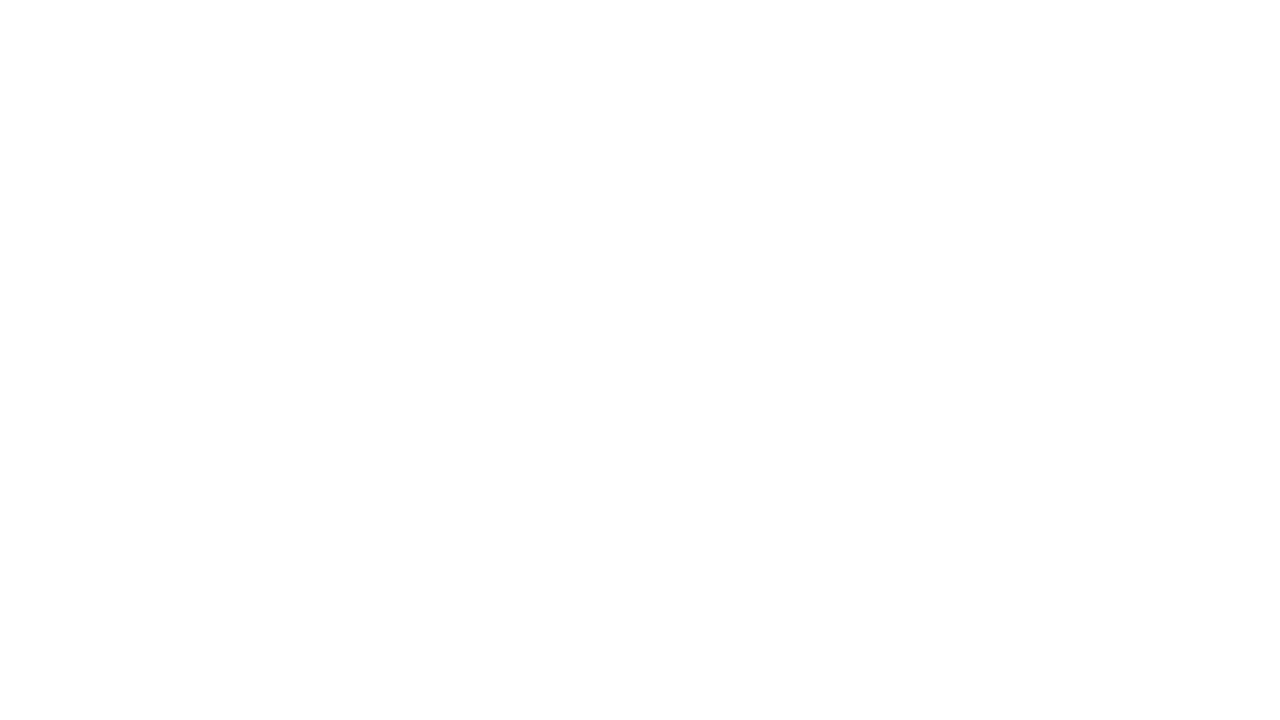
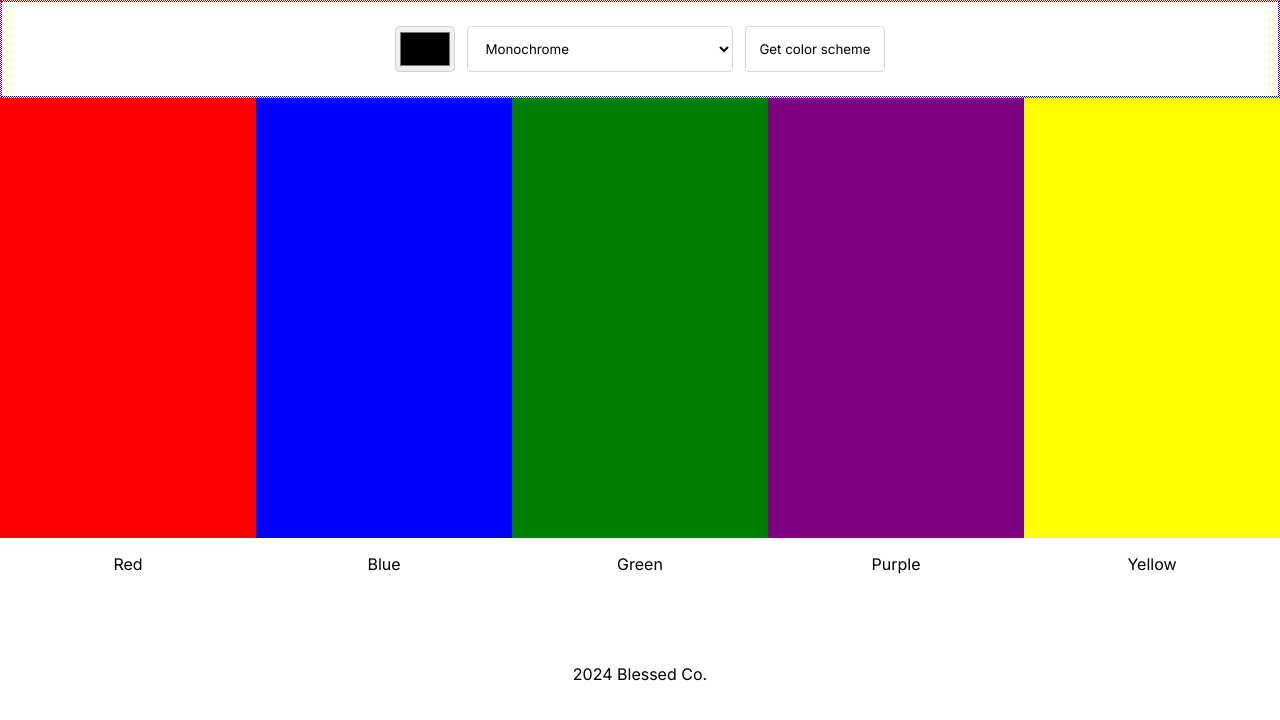
Before and after one commit to bwgcarey92/color-palette-picker-project, a plain HTML site: page index.html in a window 1280 px wide. Drawn offline with Linux system fonts and the light colour scheme.

Commit message:
added code to index.html and styles.css
added base code mockup for html and css

```diff
--- a/index.html
+++ b/index.html
@@ -3,10 +3,56 @@
     <head>
         <meta charset="UTF-8">
         <meta name="viewport" content="width=device-width, initial-scale=1.0">
+        <link rel="preconnect" href="https://fonts.googleapis.com">
+        <link rel="preconnect" href="https://fonts.gstatic.com" crossorigin>
+        <link href="https://fonts.googleapis.com/css2?family=Inter:wght@100..900&display=swap" rel="stylesheet">
         <link rel="stylesheet" href="styles.css">
-        <title>Document</title>
+        <title>Color Palette Picker</title>
     </head>
     <body>
+        <header>
+            <form>
+                <input
+                    type="color"
+                    id="color-picker"
+                >
+                <select
+                    id="color-format-select"
+                >
+                    <option>Monochrome</option>
+                </select>
+                <button
+                    id="get-colors-btn"
+                >Get color scheme</button>
+            </form>
+        </header>
+        <main>
+            <div id="color-container">
+                <div id="cc1">
+                    <div id="color-block1" class="colors"></div>
+                    <p>Red</p>
+                </div>
+                <div id="cc2">
+                    <div id="color-block2" class="colors"></div>
+                    <p>Blue</p>
+                </div>
+                <div id="cc3">
+                    <div id="color-block3" class="colors"></div>
+                    <p>Green</p>
+                </div>
+                <div id="cc4">
+                    <div id="color-block4" class="colors"></div>
+                    <p>Purple</p>
+                </div>
+                <div id="cc5">
+                    <div id="color-block5" class="colors"></div>
+                    <p>Yellow</p>
+                </div>
+            </div>
+        </main>
+        <footer>
+            <p>2024 Blessed Co.</p>
+        </footer>
         <script src="index.js"></script>
     </body>
 </html>
--- a/styles.css
+++ b/styles.css
@@ -2,4 +2,96 @@ html,
 body {
     margin: 0;
     padding: 0;
+    text-align: center;
+    font-family: "Inter", sans-serif;
 }
+
+
+/* Header section*/
+header {
+    border: 1px dotted red;
+    height: 6em;
+    display: flex;
+    background-color: #ffffff;
+}
+
+form {
+    border: 1px dotted blue;
+    width: 100%;
+    display: flex;
+    align-items: center;
+    justify-content: center;
+    gap: 0.75em;
+}
+
+#color-picker,
+#color-format-select,
+#get-colors-btn {
+    height: 3.5em;
+    border-radius: 4px;
+    border: 1px solid #d1d5db;
+    font-family: 'Inter', sans-serif;;
+}
+
+#color-picker{
+    width: 4.5em;
+}
+
+#color-format-select,
+#get-colors-btn {
+    background-color: #ffffff;
+}
+
+#color-format-select{
+    padding: 1em 11em 1em 1em;
+}
+
+#get-colors-btn{
+    padding: 1em;
+}
+
+/* Main Content */
+
+main{
+    max-width: 100%;
+    margin: 0;
+    padding: 0;
+}
+
+#color-container{
+    display: grid;
+    grid-template-columns: repeat(10, 1fr);
+    grid-template-areas:
+        "cc1 cc1 cc2 cc2 cc3 cc3 cc4 cc4 cc5 cc5";
+    height: 550px;
+}
+
+#cc1{grid-area: cc1;}
+#cc2{grid-area: cc2;}
+#cc3{grid-area: cc3;}
+#cc4{grid-area: cc4;}
+#cc5{grid-area: cc5;}
+#color-block1{
+    background-color: red;
+}
+#color-block2{
+    background-color: blue
+}
+#color-block3{
+    background-color: green
+}
+#color-block4{
+    background-color: purple;
+}
+#color-block5{
+    background-color: yellow;
+}
+
+.colors {
+    height: 80%;
+}
+
+
+/* Footer section */
+
+/* Media Querys */
```
